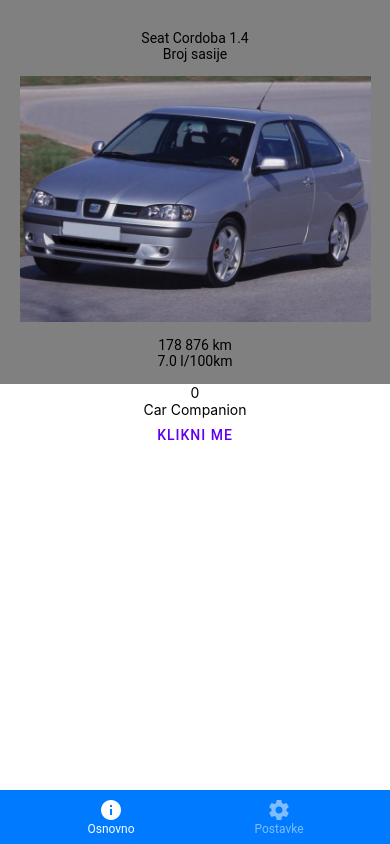
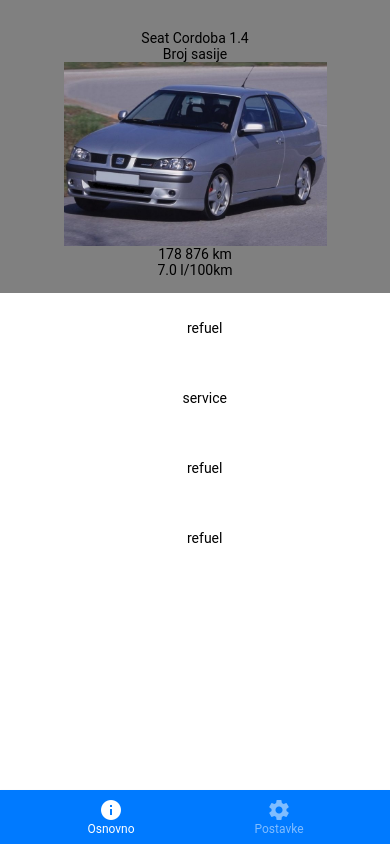
Before and after one commit to dgrzanov/car-companion, a React Native app: screen /Osnovno in a window 390 px wide. Built offline with nearby package versions, Linux system fonts and the light colour scheme.

Commit message:
+ expense list

```diff
--- /dev/null
+++ b/src/components/ExpenseList.tsx
@@ -0,0 +1,47 @@
+import * as React from 'react';
+import { FlatList, SectionList, StyleSheet } from 'react-native';
+import ExpenseListItem from './ExpenseListItem';
+
+const DATA = [
+    {
+        id: "1",
+        expense_type: "refuel",
+        cost: 250,
+        amount: 22
+    },
+    {
+        id: "2",
+        expense_type: "service",
+        cost: 800,
+        amount: 1
+    },
+    {
+        id: "3",
+        expense_type: "refuel",
+        cost: 250,
+        amount: 22
+    },
+    {
+        id: "4",
+        expense_type: "refuel",
+        cost: 250,
+        amount: 22
+    },
+]
+
+function ExpenseList() {
+    const renderItem = ({ item }) => (
+        <ExpenseListItem expense_type={item.expense_type} cost={item.cost} />
+    )
+    return (
+        <FlatList data={DATA} renderItem={renderItem} keyExtractor={item => item.id} style={styles.expenseList} />
+     );
+}
+
+const styles = StyleSheet.create({
+    expenseList: {
+        flex: 1
+    }
+})
+
+export default ExpenseList;
--- /dev/null
+++ b/src/components/ExpenseListItem.tsx
@@ -0,0 +1,28 @@
+import { useLinkProps } from '@react-navigation/native';
+import * as React from 'react';
+import { Dimensions, StyleSheet, View } from 'react-native';
+import { Text } from 'react-native-paper';
+import { Avatar } from 'react-native-paper';
+
+function ExpenseListItem({ expense_type, cost }: any) {
+    return (
+        <View style={styles.container}>
+            <Avatar.Icon size={50} icon="gas-station" />
+            <Text> {expense_type} </Text>
+            <Text> {cost} </Text>
+        </View>
+     );
+}
+
+const styles = StyleSheet.create({
+    container: {
+        padding: 10,
+        width: Dimensions.get("screen").width,
+        display: "flex",
+        flexDirection: "row",
+        alignItems: "center",
+        justifyContent: "space-between"
+    }
+})
+
+export default ExpenseListItem;
--- a/src/screens/MainScreen.tsx
+++ b/src/screens/MainScreen.tsx
@@ -4,6 +4,7 @@
 import { Button } from "react-native-paper";
 import { useState } from "react";
 import CarInfo from "../components/CarInfo";
+import ExpenseList from "../components/ExpenseList";
 
 function MainScreen() {
     const [counter, setCounter] = useState(0)
@@ -14,9 +15,7 @@
         <View style={styles.container}>
             <StatusBar style="auto" />
             <CarInfo />
-            <Text>{counter}</Text>
-            <Text>Car Companion</Text>
-            <Button onPress={handlePress}>Klikni me</Button>
+            <ExpenseList />
         </View>
 
     )
```
